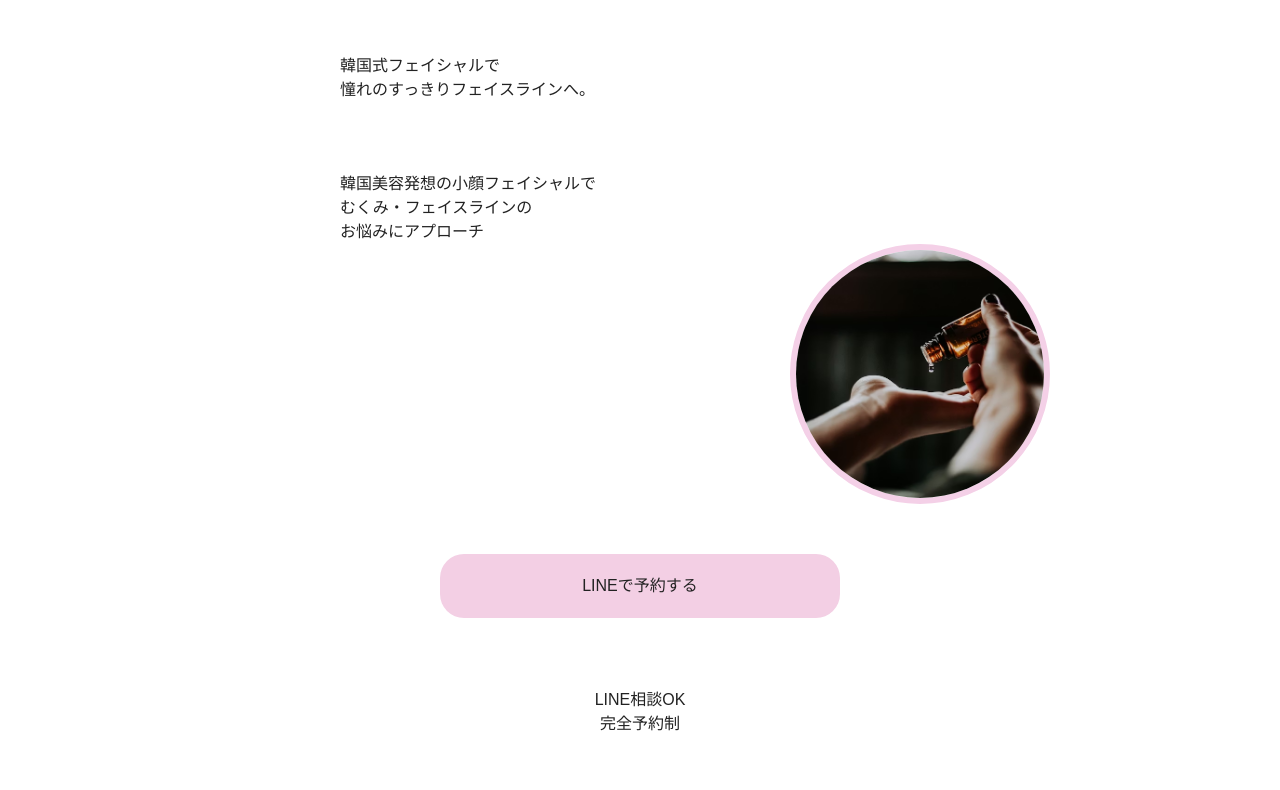
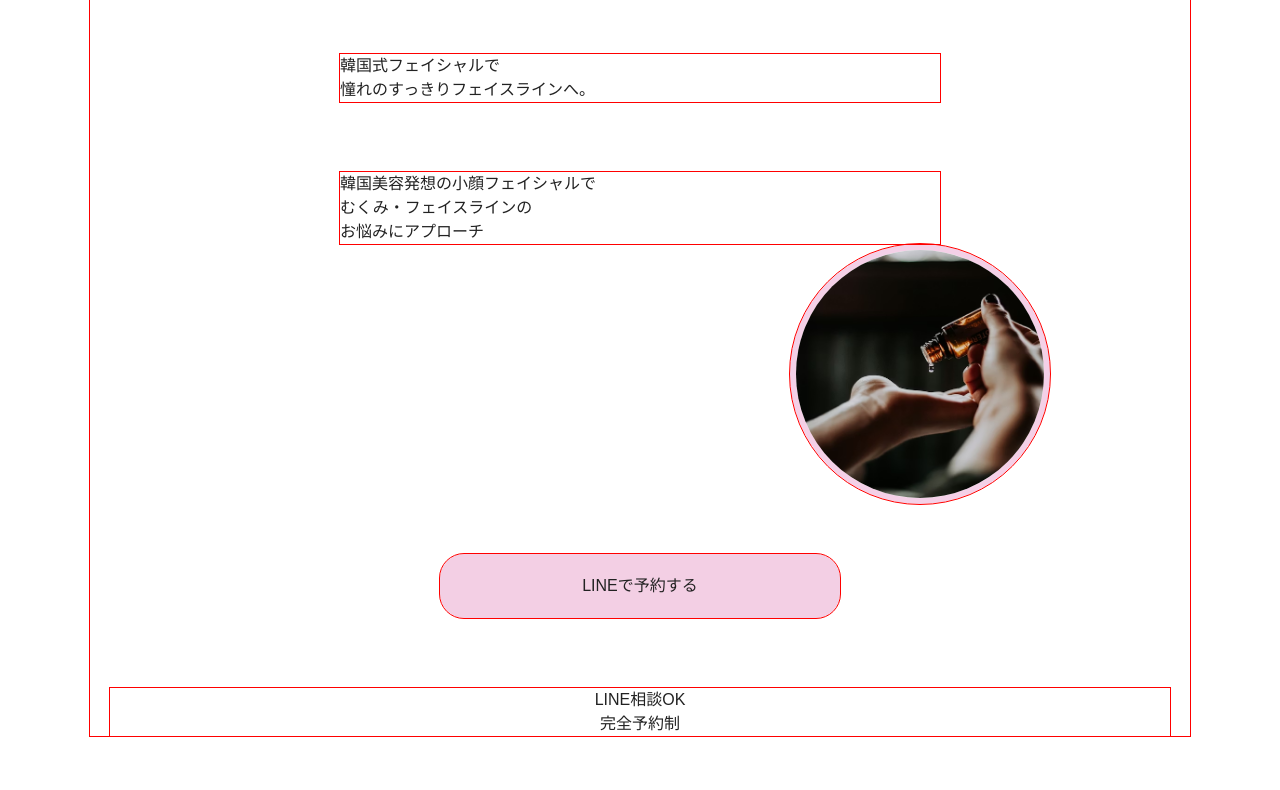
Before and after one commit to kaityan0425/korean-facial-lp, a plain HTML site: page index.html in a window 1280 px wide. Shown: the part 176-966 px from the top of the page. Drawn offline with Linux system fonts and the light colour scheme.

Commit message:
スマホ表示調整

```diff
--- a/style.css
+++ b/style.css
@@ -5,6 +5,7 @@
   margin:0;
   padding:0;
   box-sizing:border-box;
+  outline:1px solid red;
 }
 
 /* =========================
@@ -16,7 +17,6 @@ body{
   line-height:1.5;
   color:#222;
   background:#f5f5f5;
-  overflow-x:hidden;
 }
 
 img{
```
